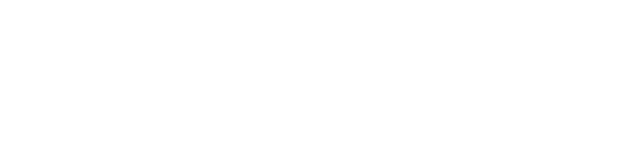
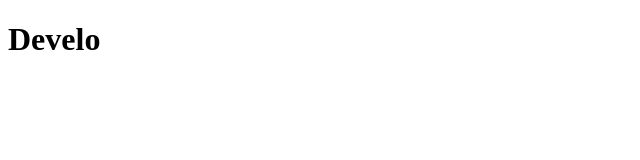
Before and after one commit to azamzaidi28/Delta-demo, a plain HTML site: page index.html in a window 1280 px wide. Shown: the whole page, without its empty margins (0-640 px from the left). Drawn offline with Linux system fonts and the light colour scheme.

Commit message:
add a h1 heading

```diff
--- a/index.html
+++ b/index.html
@@ -6,6 +6,7 @@
     <title>Demo for web developer</title>
 </head>
 <body>
+    <h1>Develo</h1>
 
 </body>
 </html>
```
